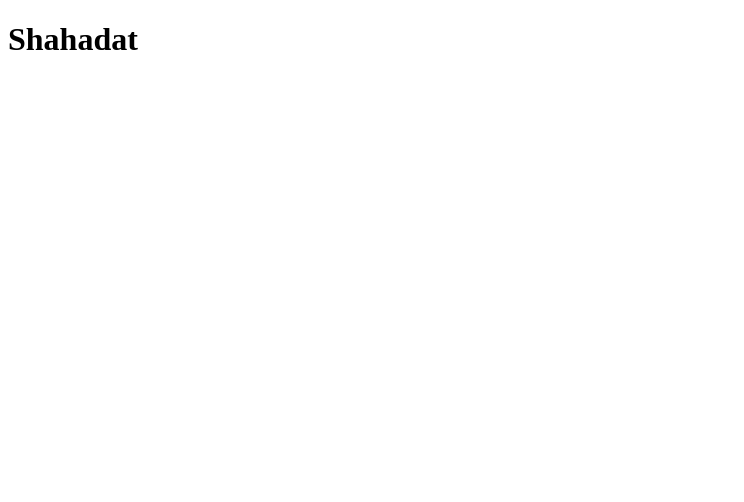
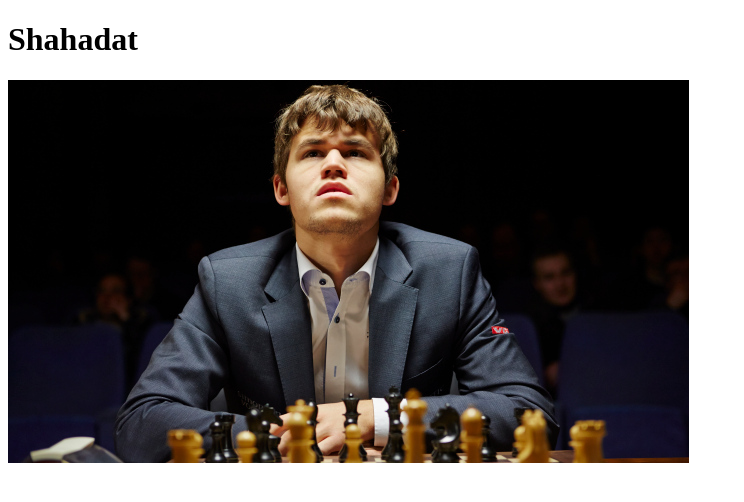
Before and after one commit to shahadathussain/file-1, a plain HTML site: page index.html in a window 1280 px wide. Shown: the whole page, without its empty margins (0-744 px from the left). Drawn offline with Linux system fonts and the light colour scheme.

Commit message:
added img

```diff
--- a/index.html
+++ b/index.html
@@ -9,6 +9,7 @@
 </head>
 <body>
     <h1>Shahadat</h1>
+    <img src="img/still-magnus-no.jpg" alt="">
 
 </body>
 </html>
```
Also changed, not shown: img/165789753_295884178618716_2933069453405724316_n.jpg (added), img/24824.b976aadb.1200x674o.f4dc0373cd54.jpeg (added), img/398914.c30b4665.668x375o.5bd23724e3eb@2x.jpeg (added), img/5472.jpg (added), img/b77086f6-f859-4184-89b8-5ef7a3c5b988.jpg (added), img/businessman-hand-holding-chess-piece-chessboard-playing-game-competition-leadership-concept-197953845.jpg (added), img/download.jpg (added), img/jpg.jpg (added), img/magnus-lo-purple.jpg (added), img/still-magnus-no.jpg (added).
